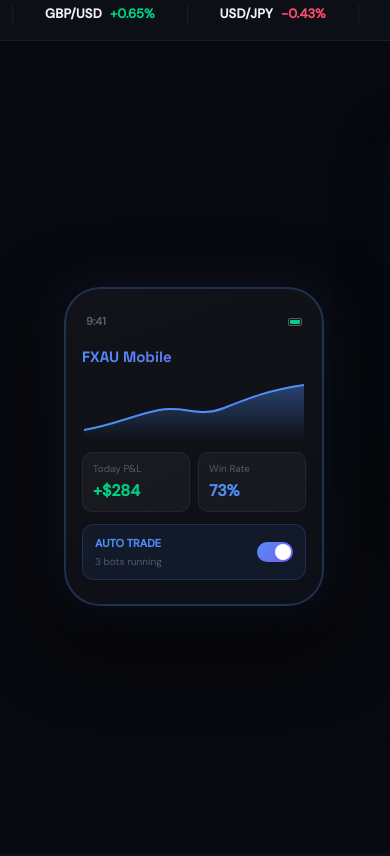
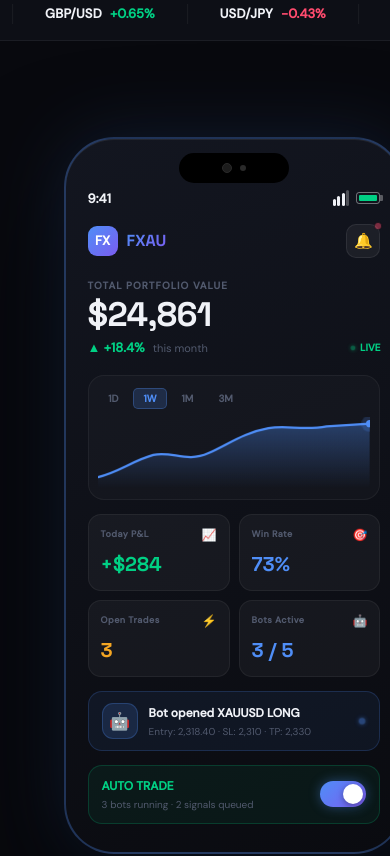
Before and after one commit to BiyinzikaBruce/fxaubot, a Next.js app: page / in a window 390 px wide. Shown: the part 1220-2076 px from the top of the page. Built offline with nearby package versions, Linux system fonts and the light colour scheme.

Commit message:
feat: bigger animated phone card with live portfolio, chart, stats, bot notification

```diff
--- a/app/page.tsx
+++ b/app/page.tsx
@@ -430,55 +430,129 @@ export default function LandingPage() {
       {/* ══ PLATFORM SECTION ═════════════════════════════════════════════════ */}
       <section id="features" style={{ ...sectionPad }}>
         <div style={{ ...container, display: "flex", alignItems: "center", gap: "5rem" }}>
-          {/* Left: Phone mockup */}
-          <div style={{ flex: "1 1 380px", display: "flex", justifyContent: "center" }}>
-            <div style={{ position: "relative", width: 260 }}>
-              {/* Phone frame */}
-              <div style={{ width: 260, borderRadius: 36, border: "2px solid rgba(79,142,247,0.25)", background: "linear-gradient(160deg,#111318,#0D0F16)", boxShadow: "0 0 50px rgba(79,142,247,0.1), 0 30px 80px rgba(0,0,0,0.7)", overflow: "hidden", padding: "1.5rem 1rem" }}>
+          {/* Left: Big animated phone — live portfolio */}
+          <div style={{ flex: "0 0 340px", display: "flex", justifyContent: "center", alignItems: "flex-start" }}>
+            <div style={{ position: "relative", width: 340 }}>
+              {/* Glow */}
+              <div style={{ position: "absolute", inset: "-40px", borderRadius: 80, background: "radial-gradient(ellipse at 50% 40%, rgba(79,142,247,0.13) 0%, transparent 70%)", zIndex: -1 }} />
+
+              {/* Phone shell */}
+              <div style={{ width: 340, borderRadius: 50, border: "2px solid rgba(79,142,247,0.3)", background: "linear-gradient(160deg,#131620,#0A0B10)", boxShadow: "0 0 70px rgba(79,142,247,0.15), 0 50px 120px rgba(0,0,0,0.85), inset 0 1px 0 rgba(255,255,255,0.07)", overflow: "hidden" }}>
+
+                {/* Dynamic island */}
+                <div style={{ display: "flex", justifyContent: "center", padding: "14px 0 6px" }}>
+                  <div style={{ width: 110, height: 30, borderRadius: 15, background: "#000", display: "flex", alignItems: "center", justifyContent: "center", gap: 8 }}>
+                    <div style={{ width: 10, height: 10, borderRadius: "50%", background: "#1c1c1c", border: "1.5px solid #2a2a2a" }} />
+                    <div style={{ width: 6, height: 6, borderRadius: "50%", background: "#2a2a2a" }} />
+                  </div>
+                </div>
+
+                <div style={{ padding: "0 1.35rem 1.75rem" }}>
                   {/* Status bar */}
-                <div style={{ display: "flex", justifyContent: "space-between", marginBottom: "1rem", padding: "0 4px" }}>
-                  <span style={{ fontSize: 11, fontWeight: 600, color: "#525A6E" }}>9:41</span>
-                  <div style={{ display: "flex", gap: 4, alignItems: "center" }}>
-                    <div style={{ width: 14, height: 8, borderRadius: 2, border: "1px solid #525A6E", position: "relative" }}>
-                      <div style={{ position: "absolute", left: 1, top: 1, bottom: 1, width: "80%", borderRadius: 1, background: "#00D084" }} />
+                  <div style={{ display: "flex", justifyContent: "space-between", alignItems: "center", marginBottom: "1rem" }}>
+                    <span style={{ fontSize: 13, fontWeight: 700, color: "#F0F2F7" }}>9:41</span>
+                    <div style={{ display: "flex", alignItems: "center", gap: 5 }}>
+                      <div style={{ display: "flex", gap: 1.5, alignItems: "flex-end" }}>
+                        {[7, 10, 13, 16].map((h, i) => (
+                          <div key={i} style={{ width: 3, height: h, borderRadius: 1.5, background: i < 3 ? "#F0F2F7" : "rgba(255,255,255,0.25)" }} />
+                        ))}
+                      </div>
+                      <div style={{ width: 24, height: 12, borderRadius: 3, border: "1.5px solid rgba(255,255,255,0.4)", position: "relative", marginLeft: 2 }}>
+                        <div style={{ position: "absolute", left: 2, top: 2, bottom: 2, width: "78%", borderRadius: 1, background: "#00D084" }} />
+                        <div style={{ position: "absolute", right: -4, top: "50%", transform: "translateY(-50%)", width: 3, height: 6, borderRadius: "0 1px 1px 0", background: "rgba(255,255,255,0.3)" }} />
                       </div>
                     </div>
                   </div>
+
                   {/* App header */}
-                <div style={{ fontSize: 15, fontWeight: 800, fontFamily: "var(--font-space-grotesk,sans-serif)", marginBottom: "0.75rem", ...gradText }}>FXAU Mobile</div>
-                {/* Mini chart */}
-                <svg viewBox="0 0 220 60" style={{ width: "100%", height: 60, display: "block", marginBottom: "0.75rem" }}>
+                  <div style={{ display: "flex", alignItems: "center", justifyContent: "space-between", marginBottom: "1.25rem" }}>
+                    <div style={{ display: "flex", alignItems: "center", gap: 9 }}>
+                      <div style={{ width: 30, height: 30, borderRadius: 9, background: grad, display: "flex", alignItems: "center", justifyContent: "center", fontSize: 13, fontWeight: 800, color: "#fff" }}>FX</div>
+                      <span style={{ fontSize: 16, fontWeight: 800, fontFamily: "var(--font-space-grotesk,sans-serif)", ...gradText }}>FXAU</span>
+                    </div>
+                    <div style={{ position: "relative" }}>
+                      <div style={{ width: 34, height: 34, borderRadius: 10, background: "rgba(255,255,255,0.05)", border: "1px solid rgba(255,255,255,0.08)", display: "flex", alignItems: "center", justifyContent: "center", fontSize: 15 }}>🔔</div>
+                      <div style={{ position: "absolute", top: -3, right: -3, width: 10, height: 10, borderRadius: "50%", background: "#FF4B6E", border: "1.5px solid #0A0B10", animation: "livePulse 2s ease-in-out infinite" }} />
+                    </div>
+                  </div>
+
+                  {/* Portfolio value — animated counter */}
+                  <div style={{ marginBottom: "1.1rem" }}>
+                    <div style={{ fontSize: 10, color: "#525A6E", fontWeight: 700, letterSpacing: "0.1em", marginBottom: 5 }}>TOTAL PORTFOLIO VALUE</div>
+                    <div style={{ fontSize: 34, fontWeight: 900, fontFamily: "var(--font-space-grotesk,sans-serif)", color: "#F0F2F7", lineHeight: 1, letterSpacing: "-0.02em" }}>
+                      ${pnl.toLocaleString()}
+                    </div>
+                    <div style={{ display: "flex", alignItems: "center", gap: 8, marginTop: 6 }}>
+                      <span style={{ fontSize: 13, fontWeight: 700, color: "#00D084", display: "flex", alignItems: "center", gap: 3 }}>▲ +18.4%</span>
+                      <span style={{ fontSize: 11, color: "#525A6E" }}>this month</span>
+                      <div style={{ marginLeft: "auto", display: "flex", alignItems: "center", gap: 4 }}>
+                        <div style={{ width: 6, height: 6, borderRadius: "50%", background: "#00D084", boxShadow: "0 0 5px #00D084", animation: "livePulse 1.5s ease-in-out infinite" }} />
+                        <span style={{ fontSize: 10, color: "#00D084", fontWeight: 700 }}>LIVE</span>
+                      </div>
+                    </div>
+                  </div>
+
+                  {/* Animated chart */}
+                  <div style={{ background: "rgba(255,255,255,0.025)", borderRadius: 16, padding: "0.75rem 0.6rem 0.4rem", border: "1px solid rgba(255,255,255,0.05)", marginBottom: "0.9rem" }}>
+                    <div style={{ display: "flex", gap: 5, marginBottom: "0.5rem" }}>
+                      {["1D","1W","1M","3M"].map((t, i) => (
+                        <span key={t} style={{ padding: "2px 9px", borderRadius: 5, fontSize: 10, fontWeight: 700, background: i === 1 ? "rgba(79,142,247,0.18)" : "transparent", color: i === 1 ? "#4F8EF7" : "#525A6E", border: i === 1 ? "1px solid rgba(79,142,247,0.3)" : "1px solid transparent" }}>{t}</span>
+                      ))}
+                    </div>
+                    <svg key={`ph-${chartKey}`} viewBox="0 0 295 75" style={{ width: "100%", height: 75, display: "block" }}>
                       <defs>
-                    <linearGradient id="mg" x1="0" y1="0" x2="0" y2="1">
-                      <stop offset="0%" stopColor="#4F8EF7" stopOpacity="0.4" />
+                        <linearGradient id="pmg" x1="0" y1="0" x2="0" y2="1">
+                          <stop offset="0%" stopColor="#4F8EF7" stopOpacity="0.35" />
                           <stop offset="100%" stopColor="#4F8EF7" stopOpacity="0" />
                         </linearGradient>
                       </defs>
-                  <path d="M0,50 C30,45 50,35 75,30 C100,25 115,38 140,28 C165,18 185,10 220,5 L220,60 L0,60 Z" fill="url(#mg)" />
-                  <path d="M0,50 C30,45 50,35 75,30 C100,25 115,38 140,28 C165,18 185,10 220,5" fill="none" stroke="#4F8EF7" strokeWidth="2" />
+                      <path d="M0,62 C22,57 38,44 60,38 C80,33 96,47 120,36 C144,25 158,14 185,9 C205,5 222,12 248,7 L295,4 L295,75 L0,75 Z" fill="url(#pmg)" style={{ animation: "chartFillIn 0.5s ease 2s both" }} />
+                      <path d="M0,62 C22,57 38,44 60,38 C80,33 96,47 120,36 C144,25 158,14 185,9 C205,5 222,12 248,7 L295,4" fill="none" stroke="#4F8EF7" strokeWidth="2.5" strokeLinecap="round" style={{ strokeDasharray: 480, strokeDashoffset: 480, animation: "chartDraw 2s cubic-bezier(0.4,0,0.2,1) forwards" }} />
+                      <circle cx="295" cy="4" r="4" fill="#4F8EF7" style={{ opacity: 0, animation: "dotPop 0.3s ease 2s forwards" }} />
+                      <circle cx="295" cy="4" r="9" fill="rgba(79,142,247,0.2)" style={{ opacity: 0, animation: "dotPop 0.3s ease 2s forwards" }} />
                     </svg>
-                {/* Stats row */}
-                <div style={{ display: "grid", gridTemplateColumns: "1fr 1fr", gap: 8, marginBottom: "0.75rem" }}>
-                  {[{ label: "Today P&L", val: "+$284", color: "#00D084" }, { label: "Win Rate", val: "73%", color: "#4F8EF7" }].map(s => (
-                    <div key={s.label} style={{ background: "rgba(255,255,255,0.04)", borderRadius: 10, padding: "8px 10px", border: "1px solid rgba(255,255,255,0.06)" }}>
-                      <div style={{ fontSize: 10, color: "#525A6E", marginBottom: 3 }}>{s.label}</div>
-                      <div style={{ fontSize: 16, fontWeight: 800, color: s.color }}>{s.val}</div>
+                  </div>
+
+                  {/* 4 stats — 2×2 grid */}
+                  <div style={{ display: "grid", gridTemplateColumns: "1fr 1fr", gap: 9, marginBottom: "0.9rem" }}>
+                    {[
+                      { label: "Today P&L",   val: "+$284", color: "#00D084", icon: "📈" },
+                      { label: "Win Rate",     val: "73%",   color: "#4F8EF7", icon: "🎯" },
+                      { label: "Open Trades",  val: "3",     color: "#F5A623", icon: "⚡" },
+                      { label: "Bots Active",  val: "3 / 5", color: "#4F8EF7", icon: "🤖" },
+                    ].map(s => (
+                      <div key={s.label} style={{ background: "rgba(255,255,255,0.04)", borderRadius: 13, padding: "11px 12px", border: "1px solid rgba(255,255,255,0.06)" }}>
+                        <div style={{ display: "flex", justifyContent: "space-between", alignItems: "center", marginBottom: 5 }}>
+                          <span style={{ fontSize: 9, color: "#525A6E", fontWeight: 700, letterSpacing: "0.05em" }}>{s.label}</span>
+                          <span style={{ fontSize: 12 }}>{s.icon}</span>
+                        </div>
+                        <div style={{ fontSize: 20, fontWeight: 900, color: s.color, fontFamily: "var(--font-space-grotesk,sans-serif)" }}>{s.val}</div>
                       </div>
                     ))}
                   </div>
-                {/* Bot toggle */}
-                <div style={{ background: "rgba(79,142,247,0.08)", borderRadius: 12, padding: "10px 12px", border: "1px solid rgba(79,142,247,0.2)", display: "flex", alignItems: "center", justifyContent: "space-between" }}>
+
+                  {/* Live bot notification — re-animates every loop */}
+                  <div key={`ntf-${journalKey}`} style={{ background: "rgba(79,142,247,0.07)", borderRadius: 14, padding: "11px 13px", border: "1px solid rgba(79,142,247,0.2)", display: "flex", alignItems: "center", gap: 11, marginBottom: "0.85rem", animation: "slideInRow 0.45s ease forwards" }}>
+                    <div style={{ width: 36, height: 36, borderRadius: 11, background: "rgba(79,142,247,0.15)", border: "1px solid rgba(79,142,247,0.25)", display: "flex", alignItems: "center", justifyContent: "center", fontSize: 17, flexShrink: 0 }}>🤖</div>
+                    <div style={{ flex: 1 }}>
+                      <div style={{ fontSize: 12, fontWeight: 700, color: "#F0F2F7" }}>Bot opened XAUUSD LONG</div>
+                      <div style={{ fontSize: 10, color: "#525A6E", marginTop: 2 }}>Entry: 2,318.40 · SL: 2,310 · TP: 2,330</div>
+                    </div>
+                    <div style={{ width: 8, height: 8, borderRadius: "50%", background: "#4F8EF7", boxShadow: "0 0 6px #4F8EF7", flexShrink: 0, animation: "livePulse 1.5s ease-in-out infinite" }} />
+                  </div>
+
+                  {/* Auto-trade toggle */}
+                  <div style={{ background: "rgba(0,208,132,0.06)", borderRadius: 14, padding: "11px 13px", border: "1px solid rgba(0,208,132,0.2)", display: "flex", alignItems: "center", justifyContent: "space-between" }}>
                     <div>
-                    <div style={{ fontSize: 11, fontWeight: 700, color: "#4F8EF7" }}>AUTO TRADE</div>
-                    <div style={{ fontSize: 10, color: "#525A6E", marginTop: 2 }}>3 bots running</div>
+                      <div style={{ fontSize: 12, fontWeight: 700, color: "#00D084" }}>AUTO TRADE</div>
+                      <div style={{ fontSize: 10, color: "#525A6E", marginTop: 2 }}>3 bots running · 2 signals queued</div>
                     </div>
-                  <div style={{ width: 36, height: 20, borderRadius: 10, background: grad, position: "relative" }}>
-                    <div style={{ position: "absolute", top: 2, right: 2, width: 16, height: 16, borderRadius: "50%", background: "#fff" }} />
+                    <div style={{ width: 46, height: 26, borderRadius: 13, background: grad, position: "relative", boxShadow: "0 0 12px rgba(79,142,247,0.4)", flexShrink: 0 }}>
+                      <div style={{ position: "absolute", top: 3, right: 3, width: 20, height: 20, borderRadius: "50%", background: "#fff", boxShadow: "0 2px 6px rgba(0,0,0,0.35)" }} />
                     </div>
                   </div>
                 </div>
-              {/* Glow */}
-              <div style={{ position: "absolute", inset: "-20px", borderRadius: 50, background: "radial-gradient(ellipse at 50% 50%, rgba(79,142,247,0.08) 0%, transparent 70%)", zIndex: -1 }} />
+              </div>
             </div>
           </div>
 
```
Lines whose indentation alone changed are shown as unchanged.
